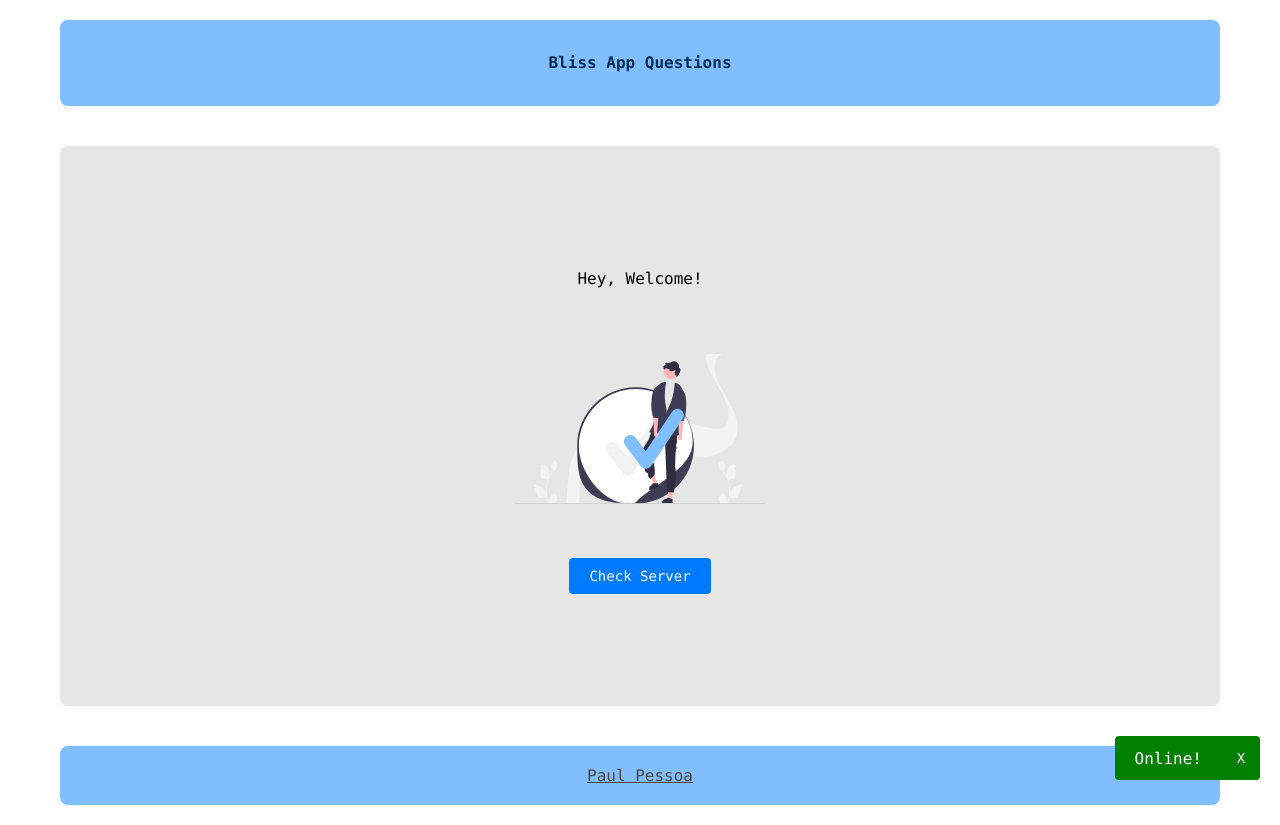
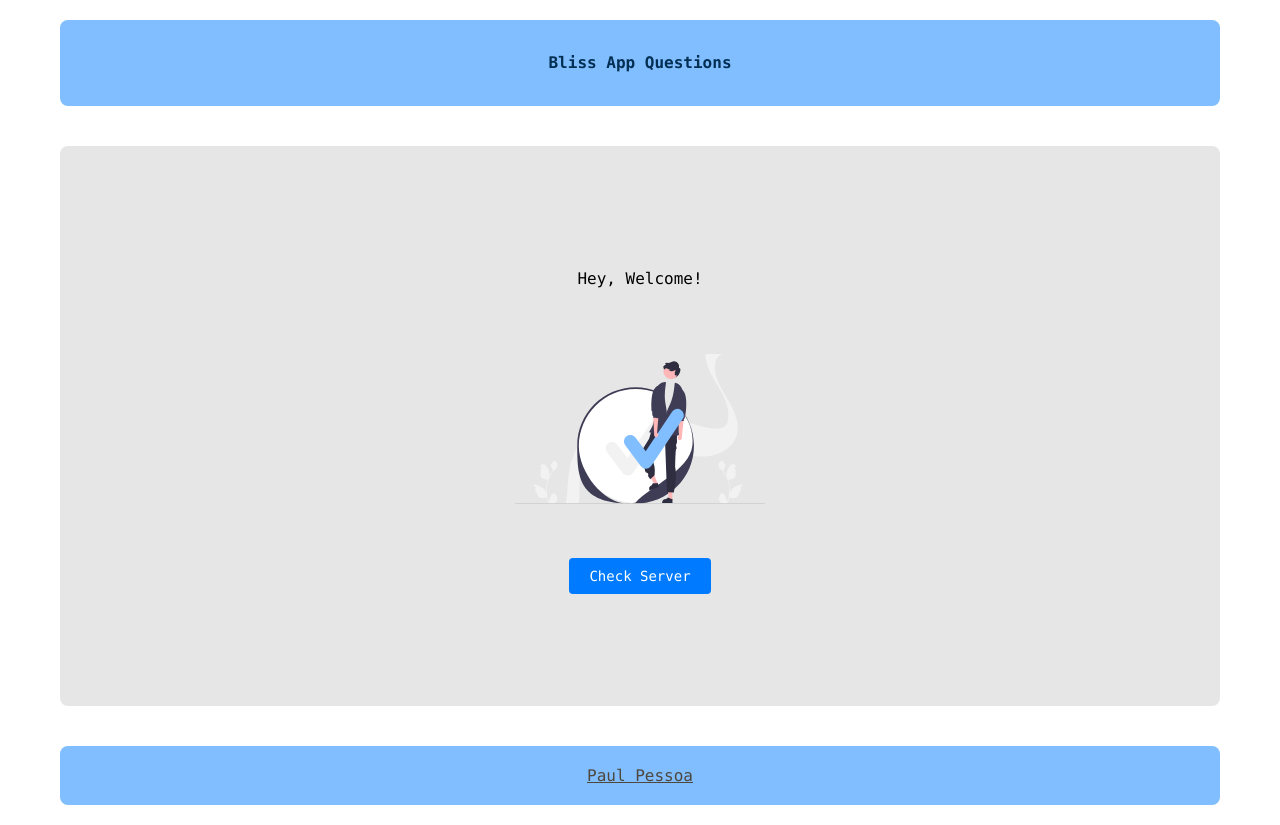
Before and after one commit to paulpessoa/bliss-app-questions, a Next.js app: page / in a window 1280 px wide. Built offline with nearby package versions, Linux system fonts and the light colour scheme; no server answers.

Commit message:
adjuste conectionStatus component

```diff
--- a/components/ConnectionStatus.tsx
+++ b/components/ConnectionStatus.tsx
@@ -1,8 +1,8 @@
 import { useState, useEffect } from "react";
 
-const ConnectionStatus = (): JSX.Element => {
+const ConnectionStatus = () => {
   const [isOnline, setIsOnline] = useState<boolean>(false);
-  const [showNotification, setShowNotification] = useState<boolean>(true);
+  const [showNotification, setShowNotification] = useState<boolean>(false);
 
   useEffect(() => {
     const handleOnline = () => {
```
